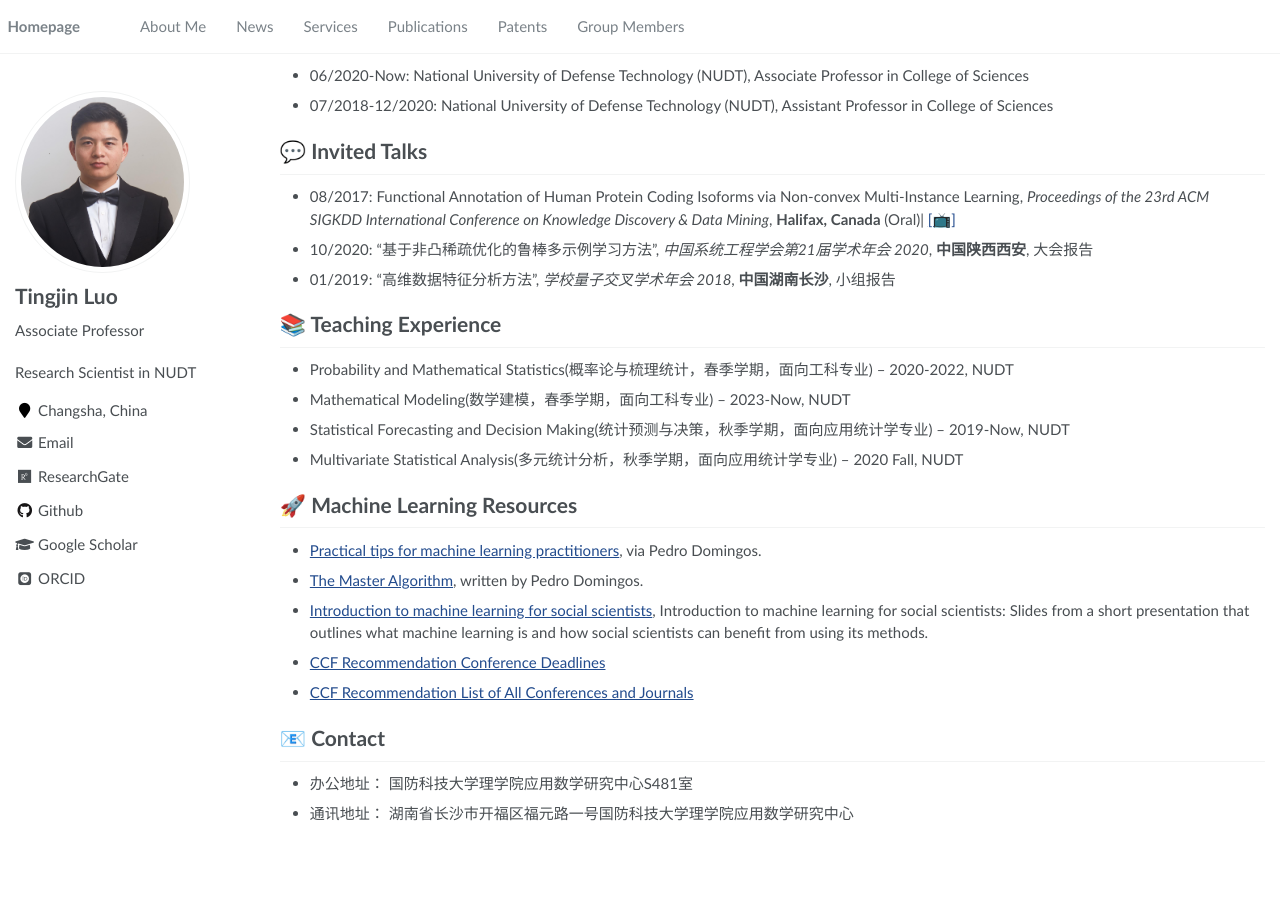
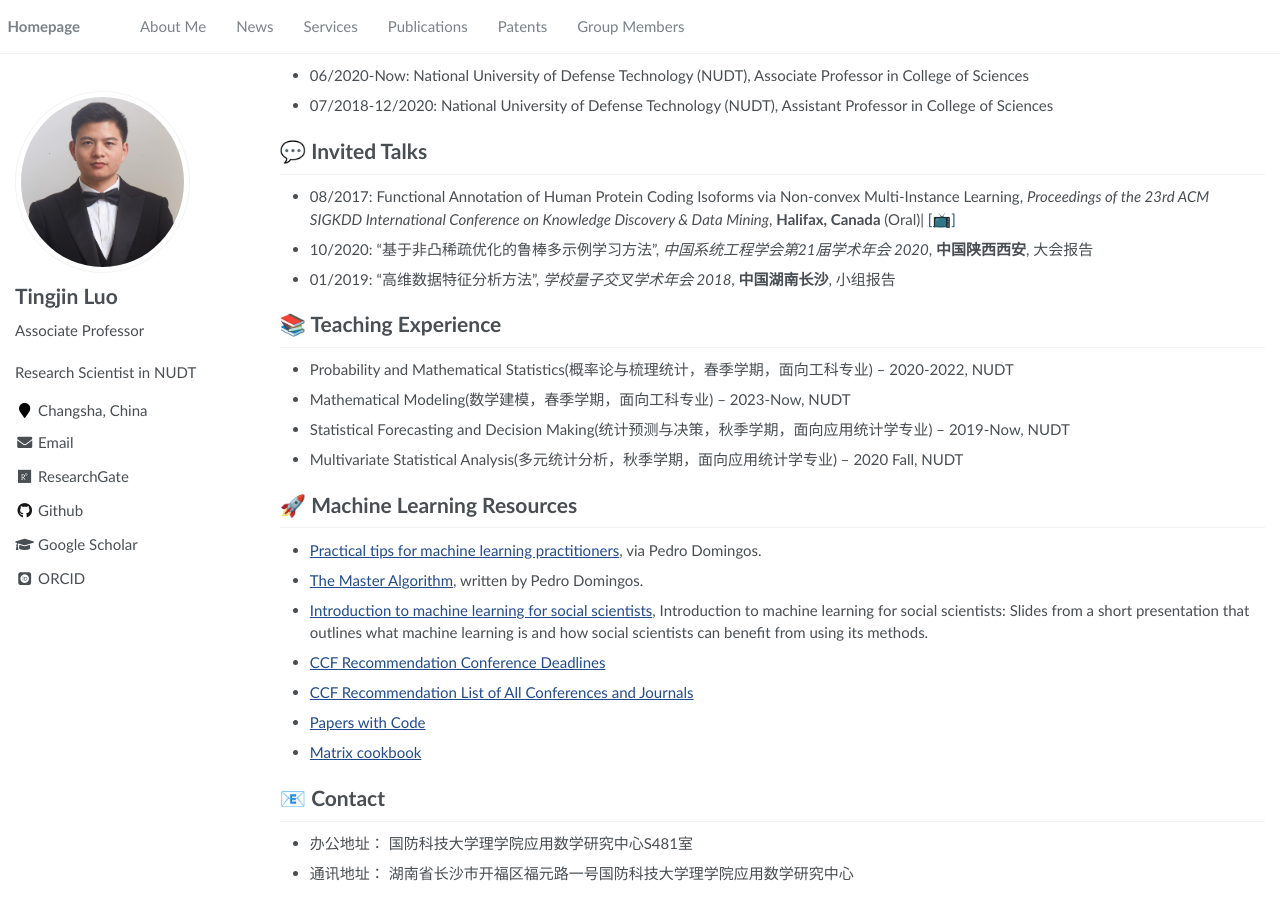
Before and after one commit to HorizonAILab/HorizonAILab.github.io, a Jekyll site: the page built from _pages/about.md, in a window 1280 px wide and 900 px high, scrolled down 4802 px. Built offline with Jekyll 4.4.1, drawn with Linux system fonts in a browser that asks for light colours; some web fonts are replaced; before the commit the page ends 5642 px from its top, so only the background shows below that.

Commit message:
Update about.md

```diff
--- a/_pages/about.md
+++ b/_pages/about.md
@@ -203,6 +203,8 @@ Quanjiang Li, **Tingjin Luo#**, Jiaohui Liao
 - [Introduction to machine learning for social scientists](https://tyleransom.github.io/research/IntroMachineLearning.pdf), Introduction to machine learning for social scientists: Slides from a short presentation that outlines what machine learning is and how social scientists can benefit from using its methods.
 - [CCF Recommendation Conference Deadlines](https://ccfddl.com/)
 - [CCF Recommendation List of All Conferences and Journals](https://ccf.atom.im/)
+- [Papers with Code](https://paperswithcode.com/datasets)
+- [Matrix cookbook](https://ece.uwaterloo.ca/~ece602/MISC/matrixcookbook.pdf)
 
 
 # 📧 Contact
```
